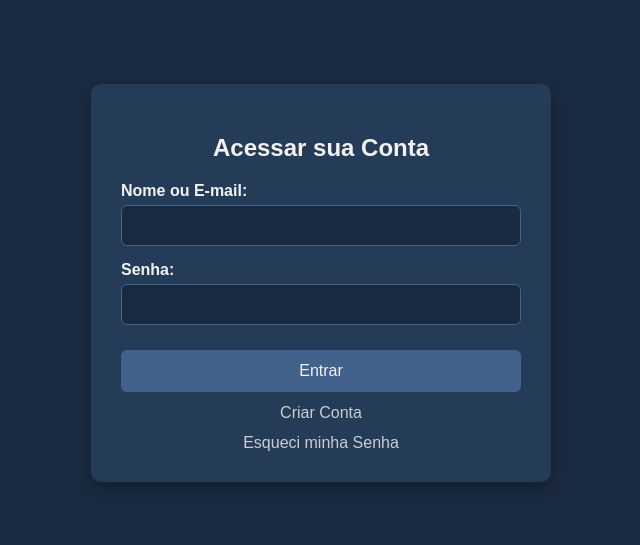
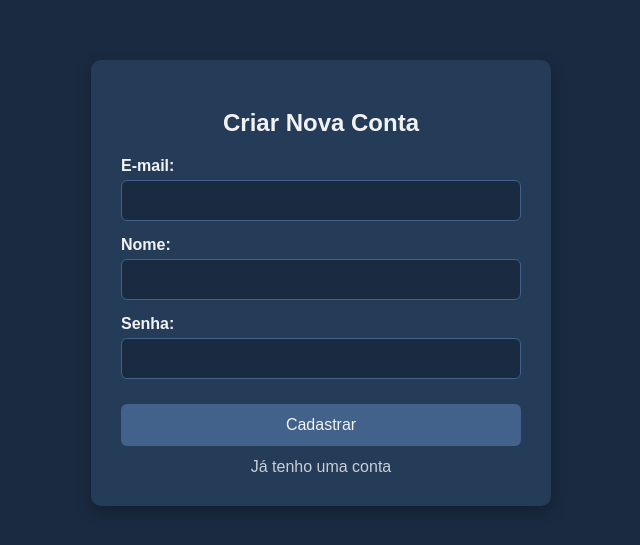
Before and after one commit to ytzexe/RGA-SOLUCOES, a plain HTML site: page RGA-SOLUCOES/Página/Login.html in a window 1280 px wide. Shown: the part 117-662 px from the top of the page, without its empty margins (319-959 px from the left). Drawn offline with Linux system fonts and the light colour scheme.

Commit message:
Update Login.html

```diff
--- a/RGA-SOLUCOES/Página/Login.html
+++ b/RGA-SOLUCOES/Página/Login.html
@@ -3,26 +3,29 @@
 <head>
     <meta charset="UTF-8">
     <meta name="viewport" content="width=device-width, initial-scale=1.0">
-    <title>Login</title>
+    <title>Criar Conta</title>
     <link rel="stylesheet" href="style.css">
 </head>
 <body>
     <div class="container">
-        <h2>Acessar sua Conta</h2>
+        <h2>Criar Nova Conta</h2>
         <form action="#" method="POST">
             <div class="input-group">
-                <label for="Nome">Nome ou E-mail:</label>
+                <label for="email">E-mail:</label>
+                <input type="email" id="email" name="email" required>
+            </div>
+            <div class="input-group">
+                <label for="Nome">Nome:</label>
                 <input type="text" id="Nome" name="Nome" required>
             </div>
             <div class="input-group">
                 <label for="senha">Senha:</label>
                 <input type="password" id="senha" name="senha" required>
             </div>
-            <button type="submit">Entrar</button>
+            <button type="submit">Cadastrar</button>
         </form>
         <div class="links">
-            <a href="criar_conta.html">Criar Conta</a>
-            <a href="esqueci_senha.html">Esqueci minha Senha</a>
+            <a href="login.html">Já tenho uma conta</a>
         </div>
     </div>
 </body>
```
